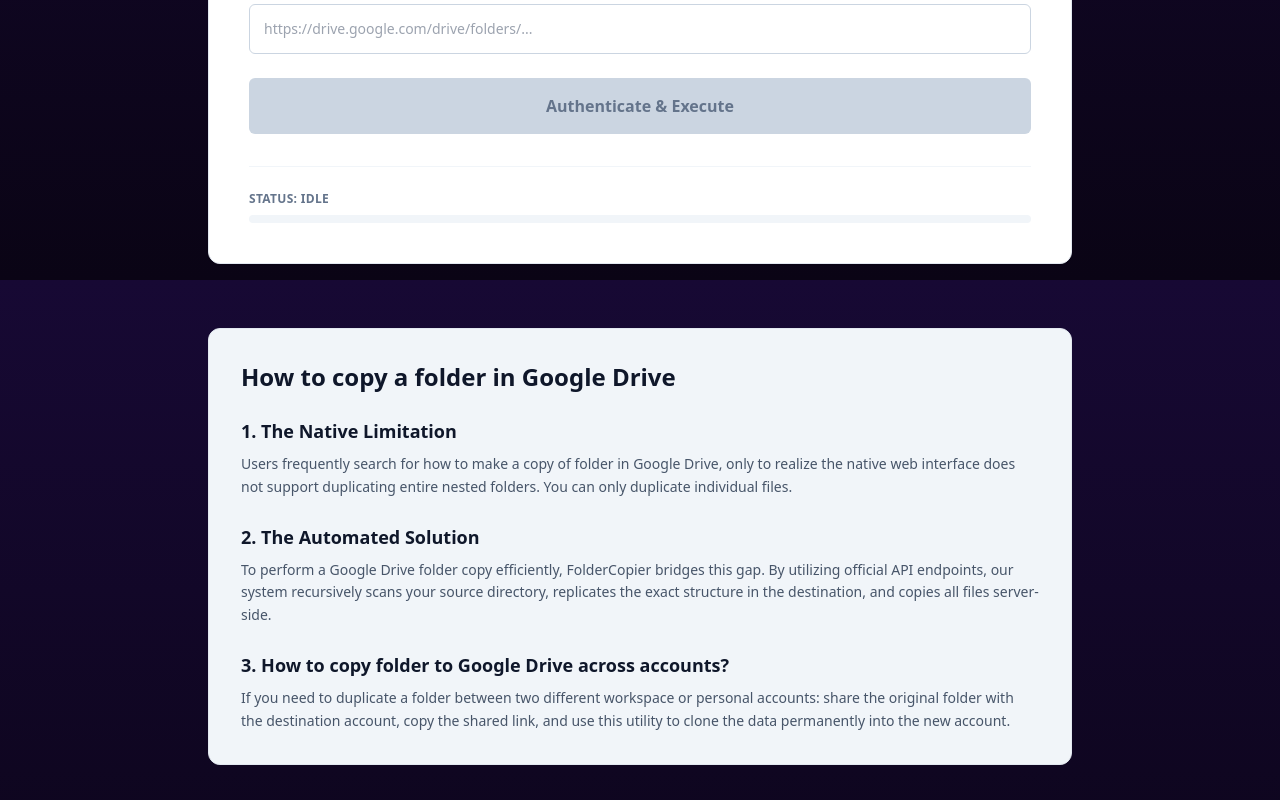
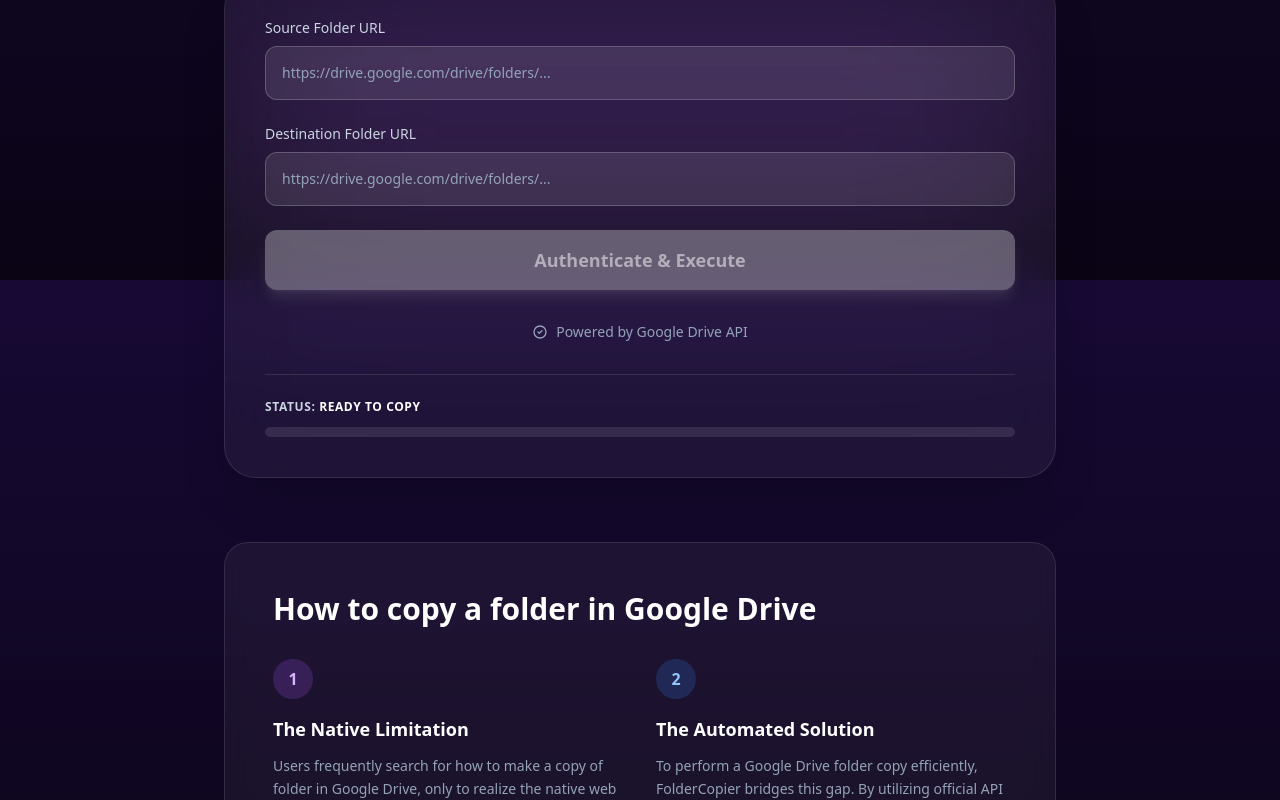
Before and after one commit to datvt88/foldercopier.com, a Next.js app: page / in a window 1280 px wide. Shown: the part 520-1320 px from the top of the page. Built offline with nearby package versions, Linux system fonts and the light colour scheme; no server answers.

Commit message:
Update page.tsx

```diff
--- a/app/page.tsx
+++ b/app/page.tsx
@@ -2,13 +2,14 @@
 import { useState, useEffect } from 'react';
 import { useGoogleLogin } from '@react-oauth/google';
 import axios from 'axios';
+import Script from 'next/script';
 
 export default function HomePage() {
   const [source, setSource] = useState('');
   const [dest, setDest] = useState('');
   const [taskId, setTaskId] = useState('');
   const [progress, setProgress] = useState(0);
-  const [statusMessage, setStatusMessage] = useState('Idle');
+  const [statusMessage, setStatusMessage] = useState('Ready to copy');
   const [isProcessing, setIsProcessing] = useState(false);
 
   const backendUrl = process.env.NEXT_PUBLIC_BACKEND_URL;
@@ -66,6 +67,7 @@ export default function HomePage() {
     return () => clearInterval(interval);
   }, [taskId, backendUrl]);
 
+  // JSON-LD SEO/AEO
   const jsonLd = {
     '@context': 'https://schema.org',
     '@graph': [
@@ -95,14 +97,6 @@ export default function HomePage() {
               '@type': 'Answer',
               'text': 'Google Drive does not offer a native button to duplicate entire folders containing nested subfolders. You must use an authorized API tool like FolderCopier to clone the directory structure automatically.'
             }
-          },
-          {
-            '@type': 'Question',
-            'name': 'Can I duplicate a Google Drive folder across different accounts?',
-            'acceptedAnswer': {
-              '@type': 'Answer',
-              'text': 'Yes. Share the source folder with Viewer permissions to the destination account. Then, paste the folder link into our tool and authenticate with the destination account to transfer the data.'
-            }
           }
         ]
       }
@@ -111,29 +105,34 @@ export default function HomePage() {
 
   return (
     <>
-      <script type="application/ld+json" dangerouslySetInnerHTML={{ __html: JSON.stringify(jsonLd) }} />
+      <Script id="schema-json-ld" type="application/ld+json" dangerouslySetInnerHTML={{ __html: JSON.stringify(jsonLd) }} />
 
-      <div className="max-w-4xl mx-auto px-4 py-12 md:py-16 space-y-12 md:space-y-16">
+      <div className="max-w-4xl mx-auto px-4 py-16 sm:px-6 lg:px-8 space-y-16">
 
-        <header className="text-center space-y-4">
-          <h1 className="text-3xl md:text-5xl font-extrabold tracking-tight text-slate-900">
-            Duplicate Google Drive Folders
+        {/* Header Section */}
+        <header className="text-center space-y-6">
+          <h1 className="text-4xl md:text-6xl font-semibold tracking-tight text-white leading-tight">
+            Duplicate Google Drive Folders. <br className="hidden md:block" /> Made easy.
           </h1>
-          <p className="text-base md:text-lg text-slate-600 max-w-2xl mx-auto">
+          <p className="text-lg md:text-xl text-slate-300 max-w-2xl mx-auto font-medium">
             The most efficient utility to copy a folder in Google Drive. Clone nested directories and transfer data seamlessly across accounts without consuming local bandwidth.
           </p>
         </header>
 
-        <section className="bg-white p-6 md:p-10 rounded-xl shadow-sm border border-slate-200">
-          <div className="space-y-6">
+        {/* Core Tool Interface (Glassmorphism card) */}
+        <section className="bg-white/5 backdrop-blur-xl p-6 md:p-10 rounded-[2rem] shadow-2xl border border-white/10 relative overflow-hidden">
+          {/* Subtle gradient glow inside the card */}
+          <div className="absolute top-0 left-1/2 -translate-x-1/2 w-full h-1/2 bg-purple-500/20 blur-[100px] pointer-events-none"></div>
+
+          <div className="space-y-6 relative z-10">
             <div>
-              <label htmlFor="source" className="block text-sm font-semibold text-slate-900 mb-1.5">
+              <label htmlFor="source" className="block text-sm font-medium text-slate-300 mb-2">
                 Source Folder URL
               </label>
               <input
                 id="source"
                 type="text"
-                className="w-full border border-slate-300 p-3.5 rounded-md focus:ring-2 focus:ring-slate-900 focus:border-slate-900 outline-none transition-shadow text-sm"
+                className="w-full bg-white/10 border border-white/20 text-white placeholder-slate-400 p-4 rounded-xl focus:ring-2 focus:ring-purple-400 focus:border-transparent outline-none transition-all text-sm"
                 placeholder="https://drive.google.com/drive/folders/..."
                 value={source}
                 onChange={(e) => setSource(e.target.value)}
@@ -142,13 +141,13 @@ export default function HomePage() {
             </div>
 
             <div>
-              <label htmlFor="dest" className="block text-sm font-semibold text-slate-900 mb-1.5">
+              <label htmlFor="dest" className="block text-sm font-medium text-slate-300 mb-2">
                 Destination Folder URL
               </label>
               <input
                 id="dest"
                 type="text"
-                className="w-full border border-slate-300 p-3.5 rounded-md focus:ring-2 focus:ring-slate-900 focus:border-slate-900 outline-none transition-shadow text-sm"
+                className="w-full bg-white/10 border border-white/20 text-white placeholder-slate-400 p-4 rounded-xl focus:ring-2 focus:ring-purple-400 focus:border-transparent outline-none transition-all text-sm"
                 placeholder="https://drive.google.com/drive/folders/..."
                 value={dest}
                 onChange={(e) => setDest(e.target.value)}
@@ -156,59 +155,60 @@ export default function HomePage() {
               />
             </div>
 
+            {/* Prominent White Button (matching "Get started") */}
             <button
               onClick={() => login()}
               disabled={!source || !dest || isProcessing}
-              className="w-full bg-slate-900 hover:bg-slate-800 text-white font-semibold py-4 px-4 rounded-md transition-colors disabled:bg-slate-300 disabled:text-slate-500 disabled:cursor-not-allowed mt-4"
+              className="w-full bg-white text-slate-900 hover:bg-slate-200 hover:scale-[1.01] font-bold text-lg py-4 px-6 rounded-xl transition-all disabled:bg-white/30 disabled:text-white/50 disabled:hover:scale-100 disabled:cursor-not-allowed mt-4 shadow-lg shadow-white/10"
             >
               {isProcessing ? 'Processing Request...' : 'Authenticate & Execute'}
             </button>
+
+            <div className="flex items-center justify-center gap-2 text-sm text-slate-400 font-medium pt-2">
+              <svg className="w-4 h-4" fill="none" stroke="currentColor" viewBox="0 0 24 24"><path strokeLinecap="round" strokeLinejoin="round" strokeWidth={2} d="M9 12l2 2 4-4m6 2a9 9 0 11-18 0 9 9 0 0118 0z" /></svg>
+              Powered by Google Drive API
+            </div>
           </div>
 
-          <div className="mt-8 pt-6 border-t border-slate-100">
-            <div className="flex justify-between text-xs font-semibold text-slate-500 mb-2 uppercase tracking-wide">
-              <span>Status: {statusMessage}</span>
+          {/* Progress Indicator */}
+          <div className="mt-8 pt-6 border-t border-white/10 relative z-10">
+            <div className="flex justify-between text-xs font-semibold text-slate-300 mb-3 uppercase tracking-wider">
+              <span>Status: <span className="text-white font-bold">{statusMessage}</span></span>
               {isProcessing && <span>{progress}%</span>}
             </div>
-            <div className="w-full bg-slate-100 rounded-full h-2 overflow-hidden">
+            <div className="w-full bg-white/10 rounded-full h-2.5 overflow-hidden">
               <div
-                className="bg-slate-800 h-full transition-all duration-300 ease-out rounded-full"
+                className="bg-gradient-to-r from-purple-400 to-blue-400 h-full transition-all duration-300 ease-out rounded-full shadow-[0_0_10px_rgba(168,85,247,0.5)]"
                 style={{ width: `${progress}%` }}
               ></div>
             </div>
           </div>
         </section>
 
-        <section className="bg-slate-100 rounded-xl p-6 md:p-8 border border-slate-200">
-          <h2 className="text-xl md:text-2xl font-bold text-slate-900 mb-6">
+        {/* AEO / SEO Content Section */}
+        <section className="bg-white/5 backdrop-blur-md rounded-3xl p-8 md:p-12 border border-white/10">
+          <h2 className="text-2xl md:text-3xl font-bold text-white mb-8">
             How to copy a folder in Google Drive
           </h2>
 
-          <div className="space-y-6">
-            <div>
-              <h3 className="text-base md:text-lg font-semibold text-slate-900 mb-2">
-                1. The Native Limitation
+          <div className="grid md:grid-cols-2 gap-8">
+            <div className="space-y-3">
+              <div className="w-10 h-10 rounded-full bg-purple-500/20 text-purple-300 flex items-center justify-center font-bold mb-4">1</div>
+              <h3 className="text-lg font-semibold text-white">
+                The Native Limitation
               </h3>
-              <p className="text-sm text-slate-600 leading-relaxed">
+              <p className="text-slate-400 leading-relaxed text-sm">
                 Users frequently search for how to make a copy of folder in Google Drive, only to realize the native web interface does not support duplicating entire nested folders. You can only duplicate individual files.
               </p>
             </div>
 
-            <div>
-              <h3 className="text-base md:text-lg font-semibold text-slate-900 mb-2">
-                2. The Automated Solution
+            <div className="space-y-3">
+              <div className="w-10 h-10 rounded-full bg-blue-500/20 text-blue-300 flex items-center justify-center font-bold mb-4">2</div>
+              <h3 className="text-lg font-semibold text-white">
+                The Automated Solution
               </h3>
-              <p className="text-sm text-slate-600 leading-relaxed">
-                To perform a Google Drive folder copy efficiently, FolderCopier bridges this gap. By utilizing official API endpoints, our system recursively scans your source directory, replicates the exact structure in the destination, and copies all files server-side.
-              </p>
-            </div>
-
-            <div>
-              <h3 className="text-base md:text-lg font-semibold text-slate-900 mb-2">
-                3. How to copy folder to Google Drive across accounts?
-              </h3>
-              <p className="text-sm text-slate-600 leading-relaxed">
-                If you need to duplicate a folder between two different workspace or personal accounts: share the original folder with the destination account, copy the shared link, and use this utility to clone the data permanently into the new account.
+              <p className="text-slate-400 leading-relaxed text-sm">
+                To perform a Google Drive folder copy efficiently, FolderCopier bridges this gap. By utilizing official API endpoints, our system recursively scans your source directory, replicates the exact structure, and copies all files server-side.
               </p>
             </div>
           </div>
```
